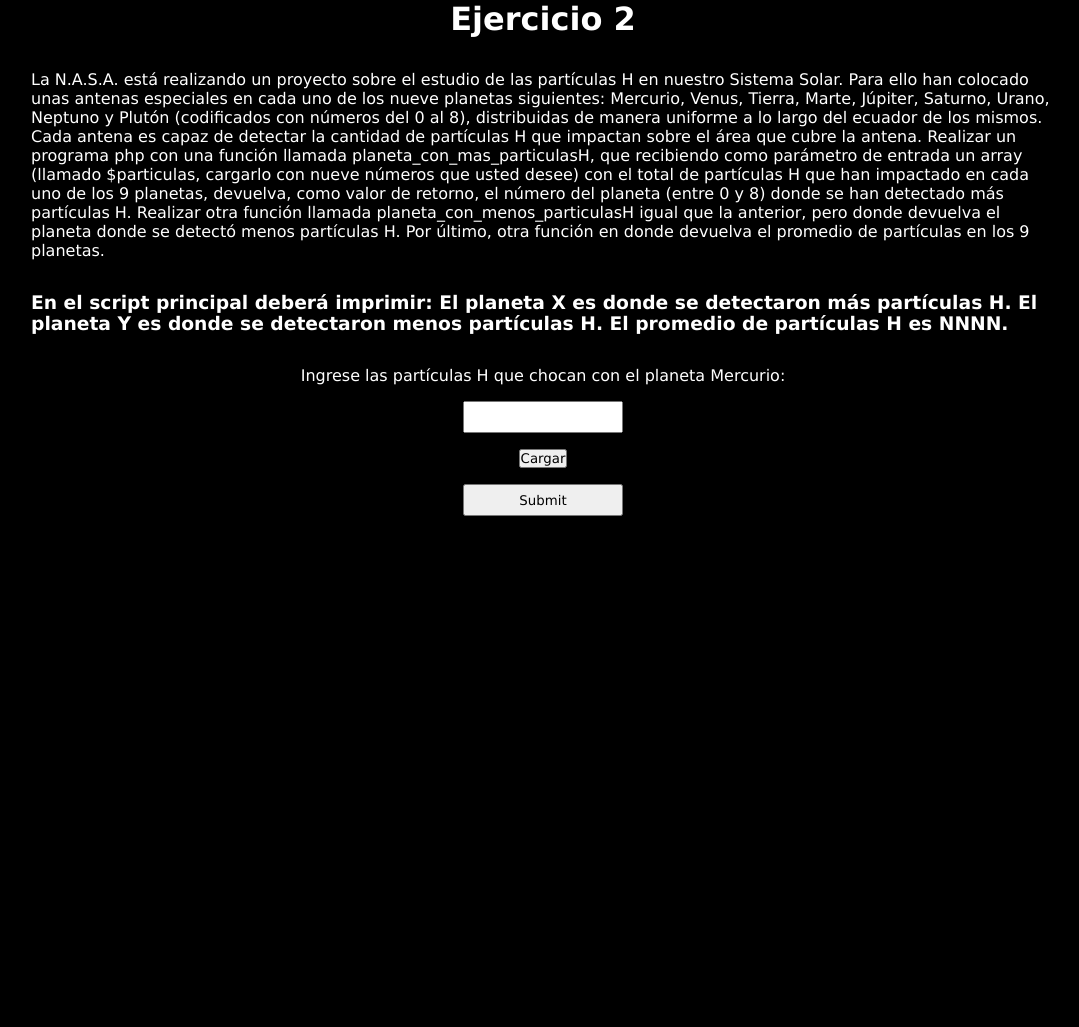
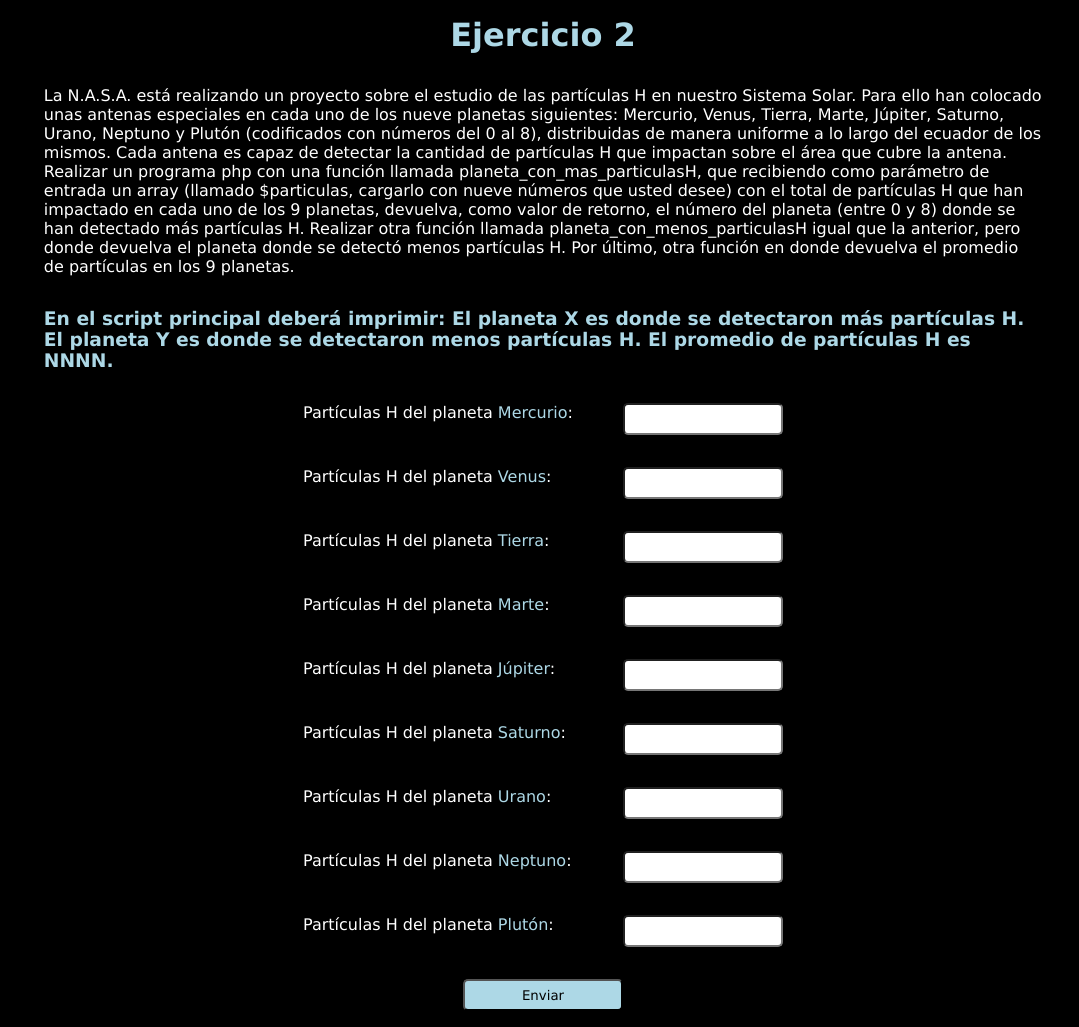
Before and after one commit to LucasQuaroni/practica-php-final, a PHP site: page / in a window 1280 px wide. Shown: the whole page, without its empty margins (97-1176 px from the left). Before the commit the page ends 516 px from the top, so only its background shows below. Run offline with PHP 8.4, Linux system fonts and the light colour scheme.

Commit message:
1-ej2 ready

```diff
--- a/practica-1/ej-2/index.html
+++ b/practica-1/ej-2/index.html
@@ -4,7 +4,7 @@
     <meta charset="UTF-8" />
     <meta name="viewport" content="width=device-width, initial-scale=1.0" />
     <title>1-2</title>
-    <link rel="stylesheet" href="style.css" />
+    <link rel="stylesheet" href="style2.css">
   </head>
   <body>
     <div class="container">
@@ -34,45 +34,44 @@
         partículas H. El promedio de partículas H es NNNN.
       </h3>
     </div>
-    <form action="procesar_particulas.php" method="POST" id="form">
-      <label for="particulas"
-        >Ingrese las partículas H que chocan con el planeta
-        <span id="planeta">Mercurio</span>:</label
-      >
-      <input type="number" id="particulas" name="particulas" required />
-      <button onclick="cambiarNombrePlaneta()">Cargar</button>
-      <input type="submit" />
-    </form>
-
-    <script>
-      const planetaSelect = document.getElementById("planeta");
-      const particulasInput = document.getElementById("particulas");
-
-      // Nombres de los planetas
-      const planetas = [
-        "Mercurio",
-        "Venus",
-        "Tierra",
-        "Marte",
-        "Júpiter",
-        "Saturno",
-        "Urano",
-        "Neptuno",
-        "Plutón",
-      ];
-
-      // Función para cambiar el nombre del planeta
-      function cambiarNombrePlaneta() {
-        const valorParticulas = parseInt(particulasInput.value);
-        const indicePlaneta = Math.min(
-          planetas.length - 1,
-          Math.max(0, valorParticulas)
-        );
-        planetaSelect.textContent = planetas[indicePlaneta];
-      }
-
-      // Escuchar el evento de cambio en el campo de entrada
-      particulasInput.addEventListener("input", cambiarNombrePlaneta);
-    </script>
+    <form action="planetas.php" method="post">
+      <div class="linea">
+        <label for="particulas">Partículas H del planeta <span class="planet">Mercurio</span>:</label>
+        <input type="number" name="particulas" id="particulas" required>
+      </div>
+      <div class="linea">
+        <label for="particulas">Partículas H del planeta <span class="planet">Venus</span>:</label>
+        <input type="number" name="particulas" id="particulas" required>
+      </div>
+      <div class="linea">
+        <label for="particulas">Partículas H del planeta <span class="planet">Tierra</span>:</label>
+        <input type="number" name="particulas" id="particulas" required>
+      </div>
+      <div class="linea">
+        <label for="particulas">Partículas H del planeta <span class="planet">Marte</span>:</label>
+        <input type="number" name="particulas" id="particulas" required>
+      </div>
+      <div class="linea">
+        <label for="particulas">Partículas H del planeta <span class="planet">Júpiter</span>:</label>
+        <input type="number" name="particulas" id="particulas" required>
+      </div>
+      <div class="linea">
+        <label for="particulas">Partículas H del planeta <span class="planet">Saturno</span>:</label>
+        <input type="number" name="particulas" id="particulas" required>
+      </div>
+      <div class="linea">
+        <label for="particulas">Partículas H del planeta <span class="planet">Urano</span>:</label>
+        <input type="number" name="particulas" id="particulas" required>
+      </div>
+      <div class="linea">
+        <label for="particulas">Partículas H del planeta <span class="planet">Neptuno</span>:</label>
+        <input type="number" name="particulas" id="particulas" required>
+      </div>
+      <div class="linea">
+        <label for="particulas">Partículas H del planeta <span class="planet">Plutón</span>:</label>
+        <input type="number" name="particulas" id="particulas" required>
+      </div>
+      <input type="submit" value="Enviar" id="btn">
+  </form>
   </body>
 </html>
--- a/practica-1/ej-2/style.css
+++ b/practica-1/ej-2/style2.css
@@ -14,6 +14,12 @@ body {
   justify-content: center;
   flex-direction: column;
   gap: 2rem;
+  margin: 1rem;
+}
+
+h1,
+h3 {
+  color: lightblue;
 }
 
 .container {
@@ -28,11 +34,28 @@ form {
   display: flex;
   flex-direction: column;
   align-items: center;
-    gap: 1rem;
+  gap: 2rem;
 }
 
 input {
   height: 2rem;
   width: 10rem;
   text-align: center;
+  border-radius: 5px;
 }
+
+.planet {
+  color: lightblue;
+}
+
+.linea {
+  display: flex;
+  width: 30rem;
+  justify-content: space-between;
+}
+
+#btn {
+  background-color: lightblue;
+  color: black;
+  border-radius: 5px;
+}
```
Also changed, not shown: practica-1/ej-2/planetas.php (deleted, +0 -43 lines). Lines whose indentation alone changed are shown as unchanged.
